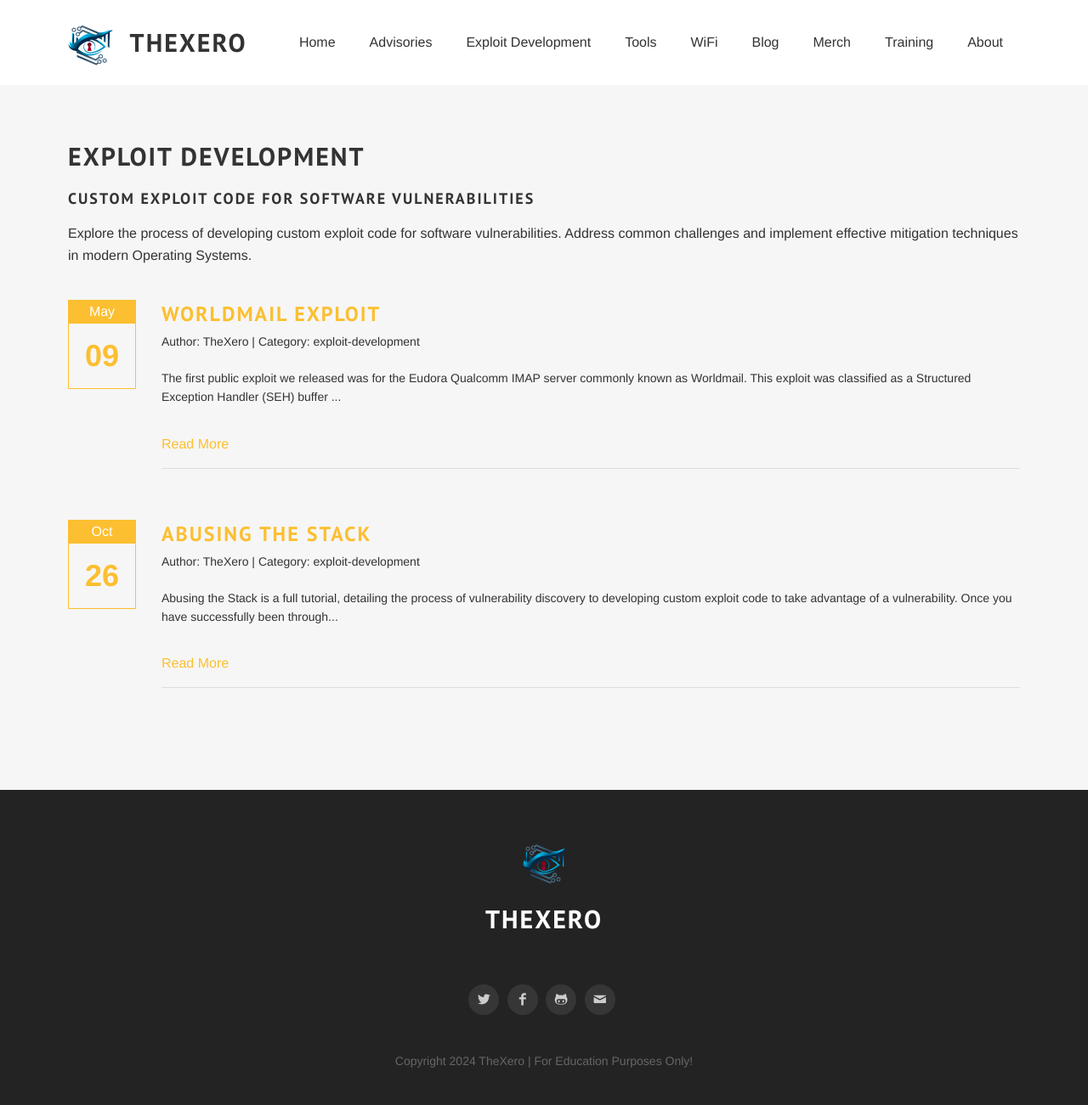
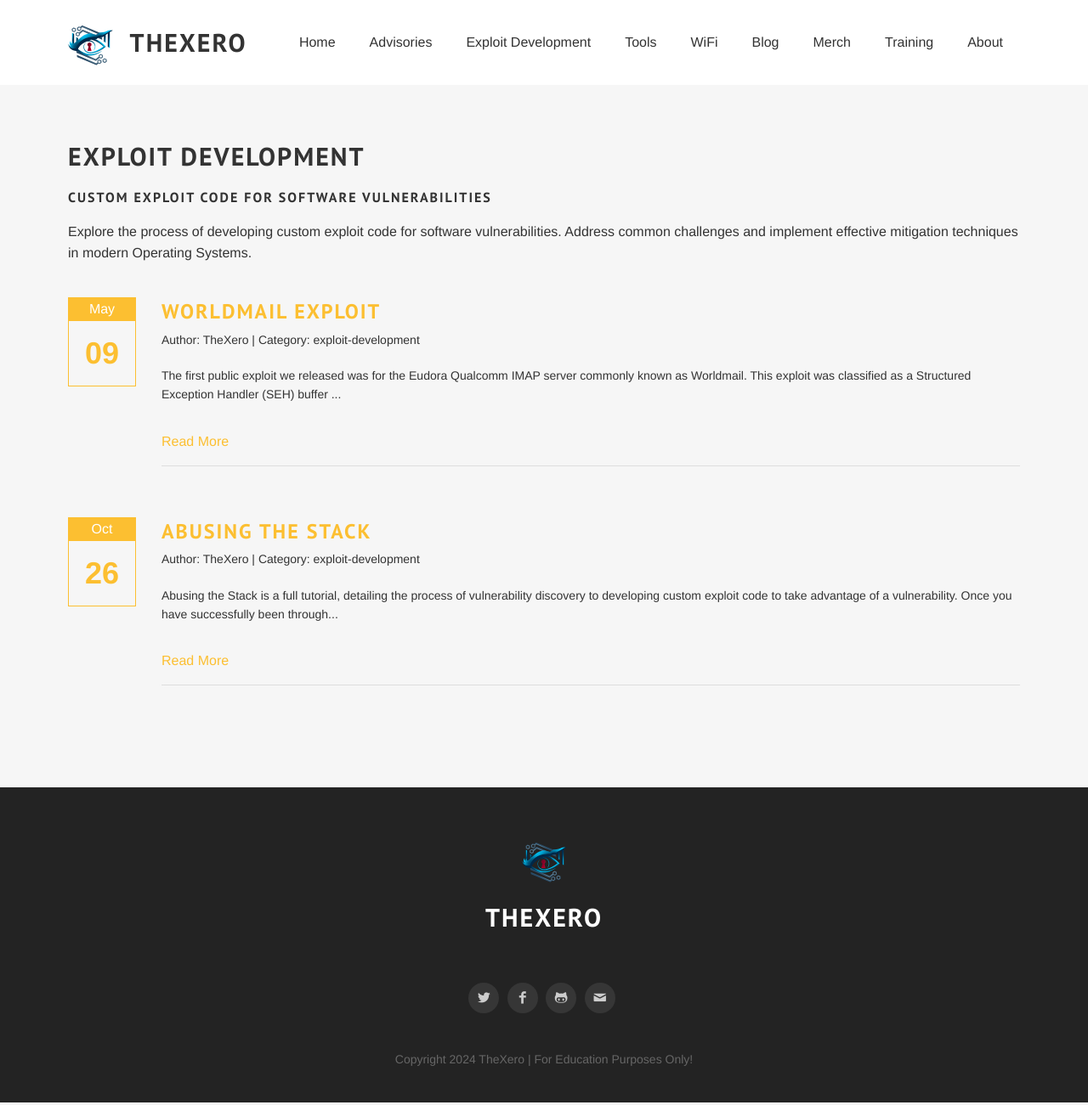
Before and after one commit to thexerocouk/thexerocouk.github.io, a Jekyll site: the page built from exploit-development/index.md, in a window 1280 px wide. Shown: the whole page at 85% size. Built offline with Jekyll 4.4.1, drawn with Linux system fonts in a browser that asks for light colours; some web fonts are replaced.

```diff
--- a/exploit-development/index.md
+++ b/exploit-development/index.md
@@ -7,7 +7,7 @@ description: Discover the detailed process of exploit development for software v
 
 <div id="home">
   <h2>Exploit Development</h2>
-  <h3>Custom Exploit Code for Software Vulnerabilities</h3>
+  <h4>Custom Exploit Code for Software Vulnerabilities</h4>
   <p>Explore the process of developing custom exploit code for software vulnerabilities. Address common challenges and implement effective mitigation techniques in modern Operating Systems.</p>
   <br />
   <div class="posts">
```
